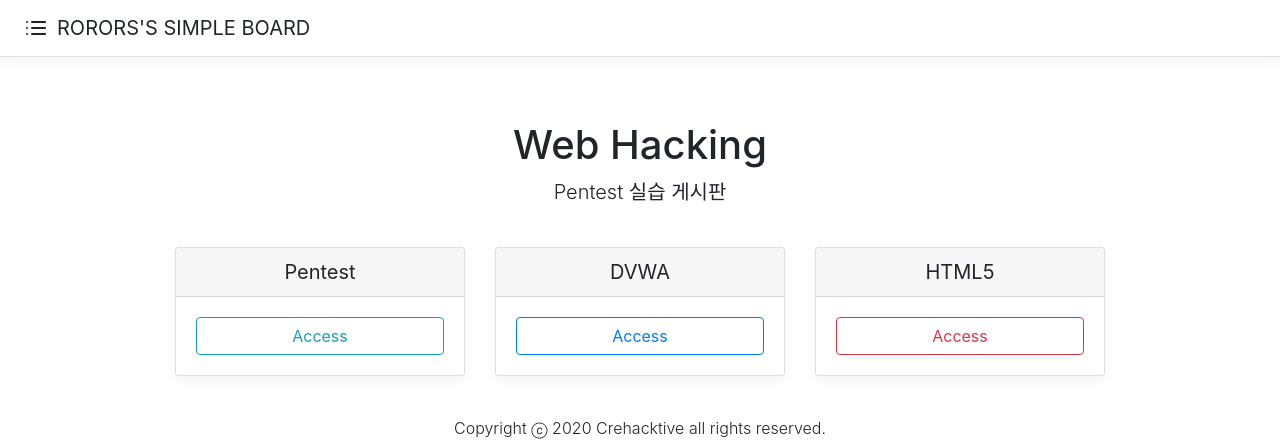
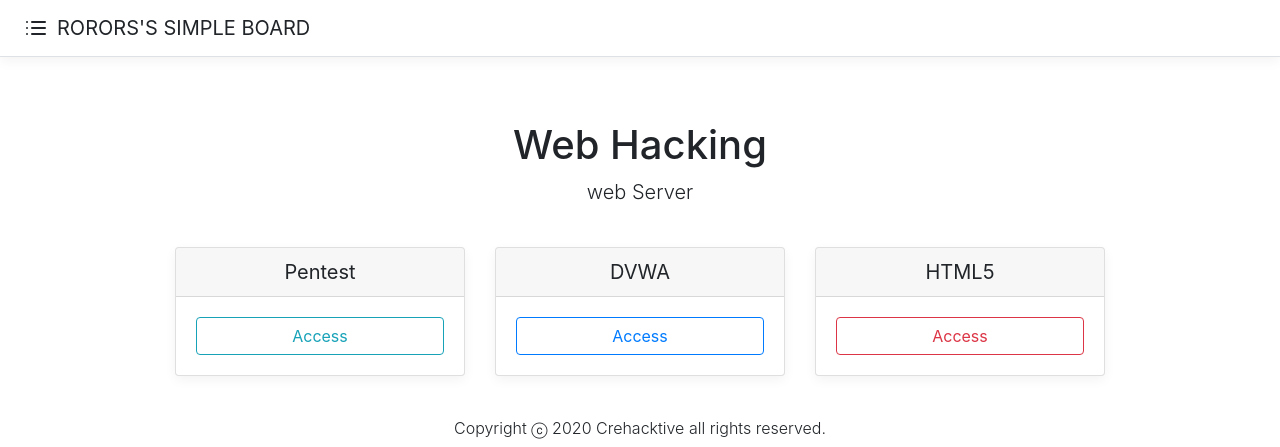
Before and after one commit to 28xhsn6y5t-ux/ROCKY, a PHP site: page /index.php in a window 1280 px wide. Shown: the top 447 px of the page. Run offline with PHP 8.4, Linux system fonts and the light colour scheme; some libraries are stand-ins or nearby versions.

Commit message:
edit file

```diff
--- a/index.php
+++ b/index.php
@@ -24,7 +24,7 @@
 
     <div class="pricing-header px-3 py-3 pt-md-5 pb-md-4 mx-auto text-center">
       <h1 class="display-5">Web Hacking</h1>
-      <p class="lead">Pentest 실습 게시판</p>
+      <p class="lead">web Server</p>
     </div>
 
     <div class="container">
```
